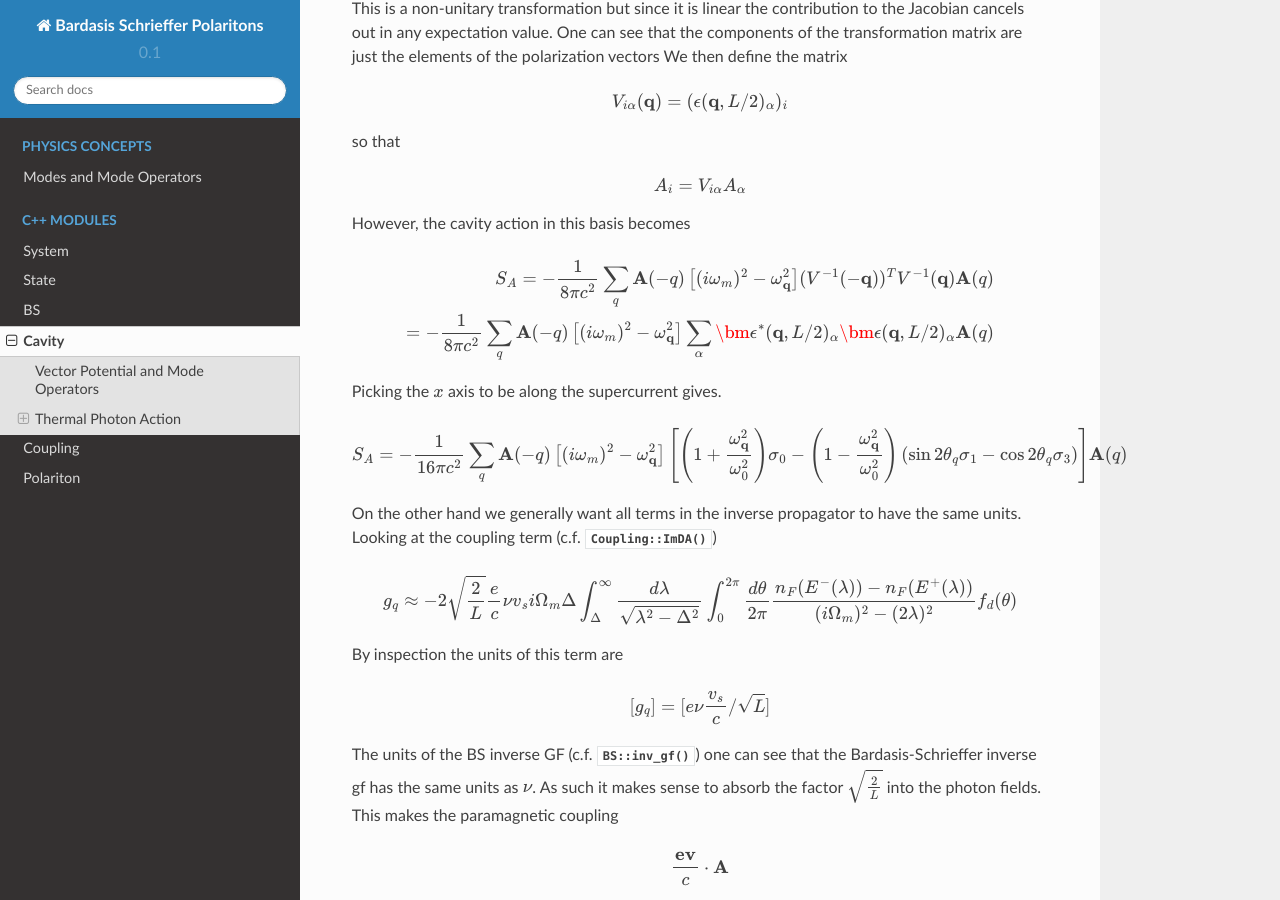
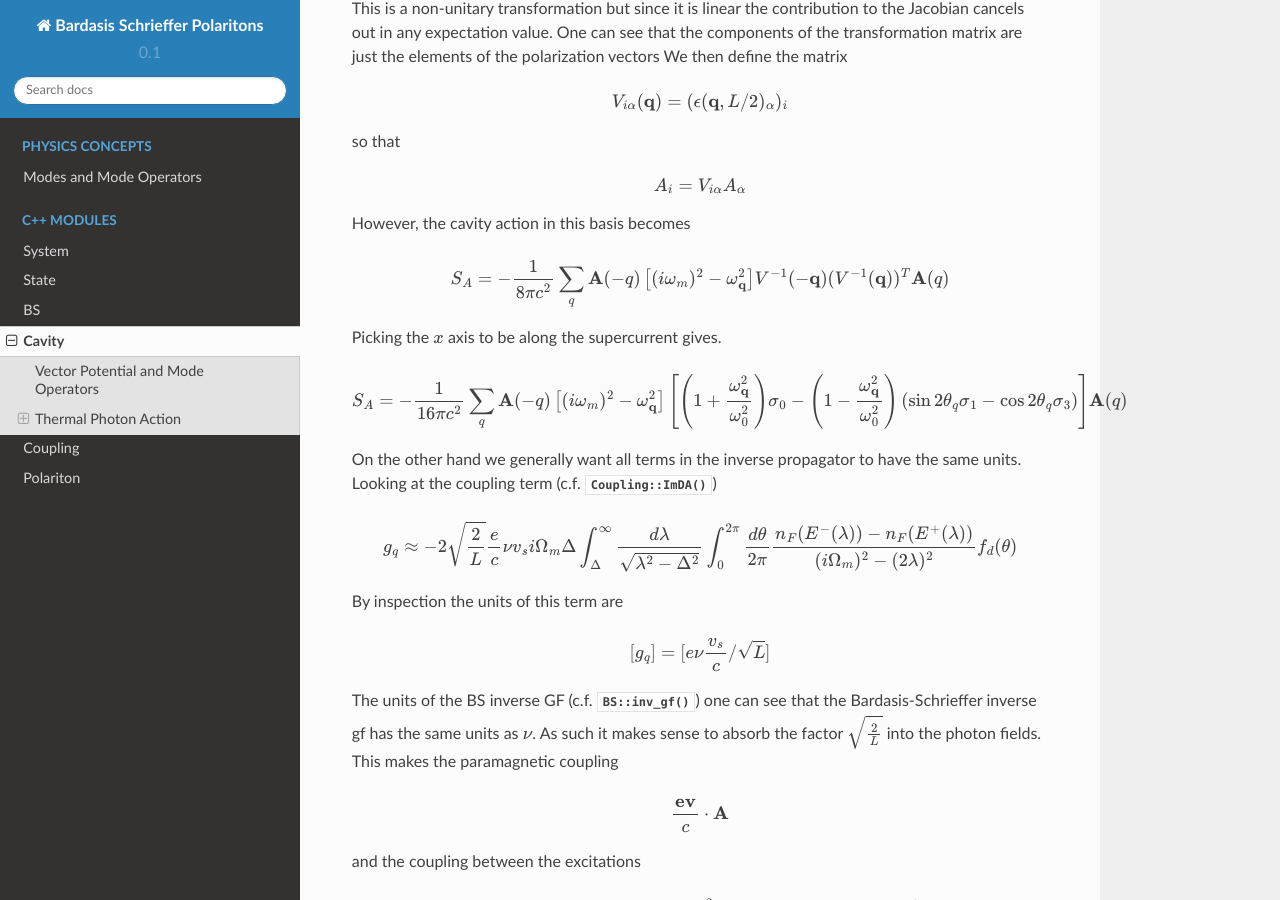
Before and after one commit to raineszm/cavity-superconductor-polaritons, a Sphinx documentation site: the page built from python/doc/source/cavity.rst, in a window 1280 px wide and 900 px high, scrolled down 3549 px. Built offline with Sphinx 7.4.7 and the Read the Docs theme 2.0.0, drawn with Linux system fonts in a browser that asks for light colours; formulas are drawn with MathJax 3.

Commit message:
Fix some minor typos

```diff
--- a/python/doc/source/cavity.rst
+++ b/python/doc/source/cavity.rst
@@ -219,10 +219,7 @@ However, the cavity action in this basis becomes
 
 .. math::
 
-    S_A = -\frac{1}{8 \pi c^2}\sum_q \mathbf{A}(-q) \left[ (i \omega_m)^2 - \omega_\mathbf{q}^2\right](V^{-1}(-\mathbf q))^T V^{-1}(\mathbf q)\mathbf{A}(q)\\
-    = -\frac{1}{8 \pi c^2}\sum_q \mathbf{A}(-q) \left[ (i \omega_m)^2 - \omega_\mathbf{q}^2\right]
-    \sum_\alpha \bm{\epsilon}^*(\mathbf{q}, L/2)_\alpha\bm{\epsilon}(\mathbf{q}, L/2)_\alpha
-    \mathbf{A}(q)
+    S_A = -\frac{1}{8 \pi c^2}\sum_q \mathbf{A}(-q) \left[ (i \omega_m)^2 - \omega_\mathbf{q}^2\right] V^{-1}(-\mathbf q)(V^{-1}(\mathbf q))^T\mathbf{A}(q)\\
 
 Picking the :math:`x` axis to be along the supercurrent gives.
 
```
